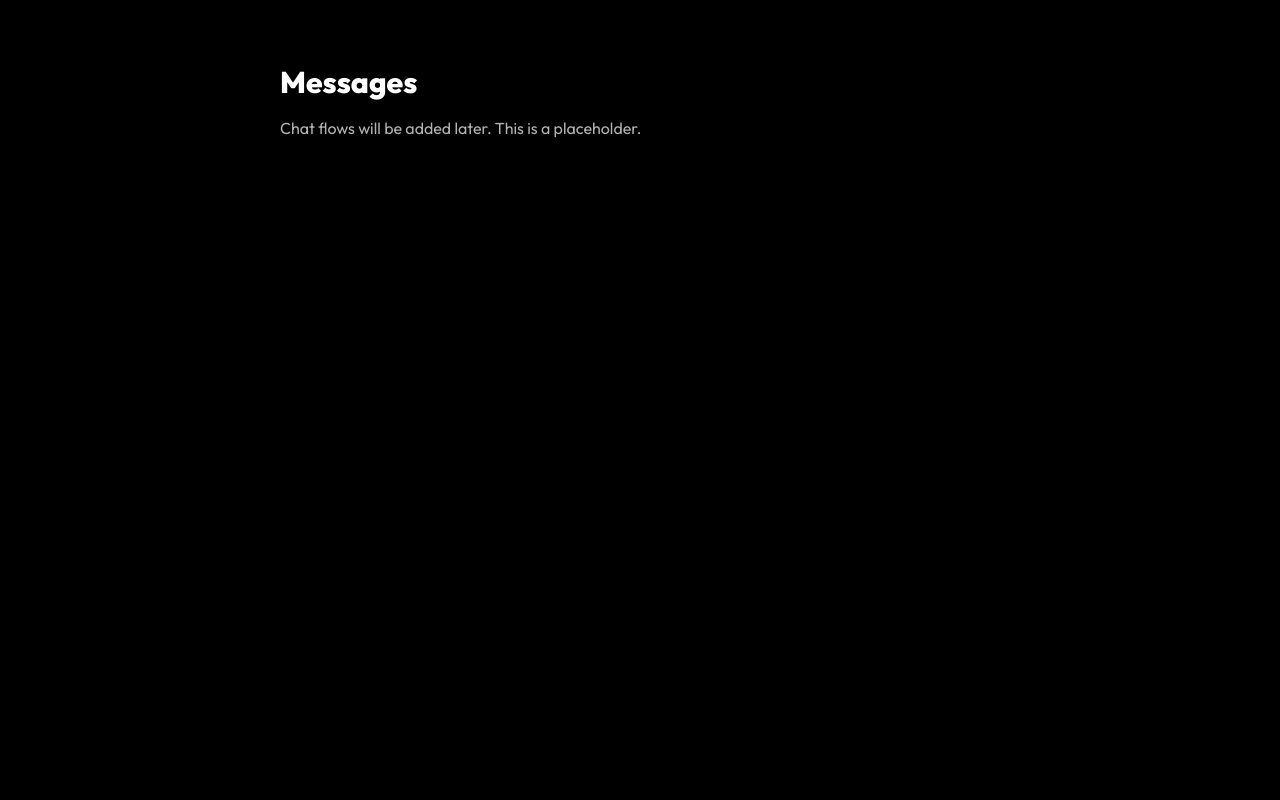
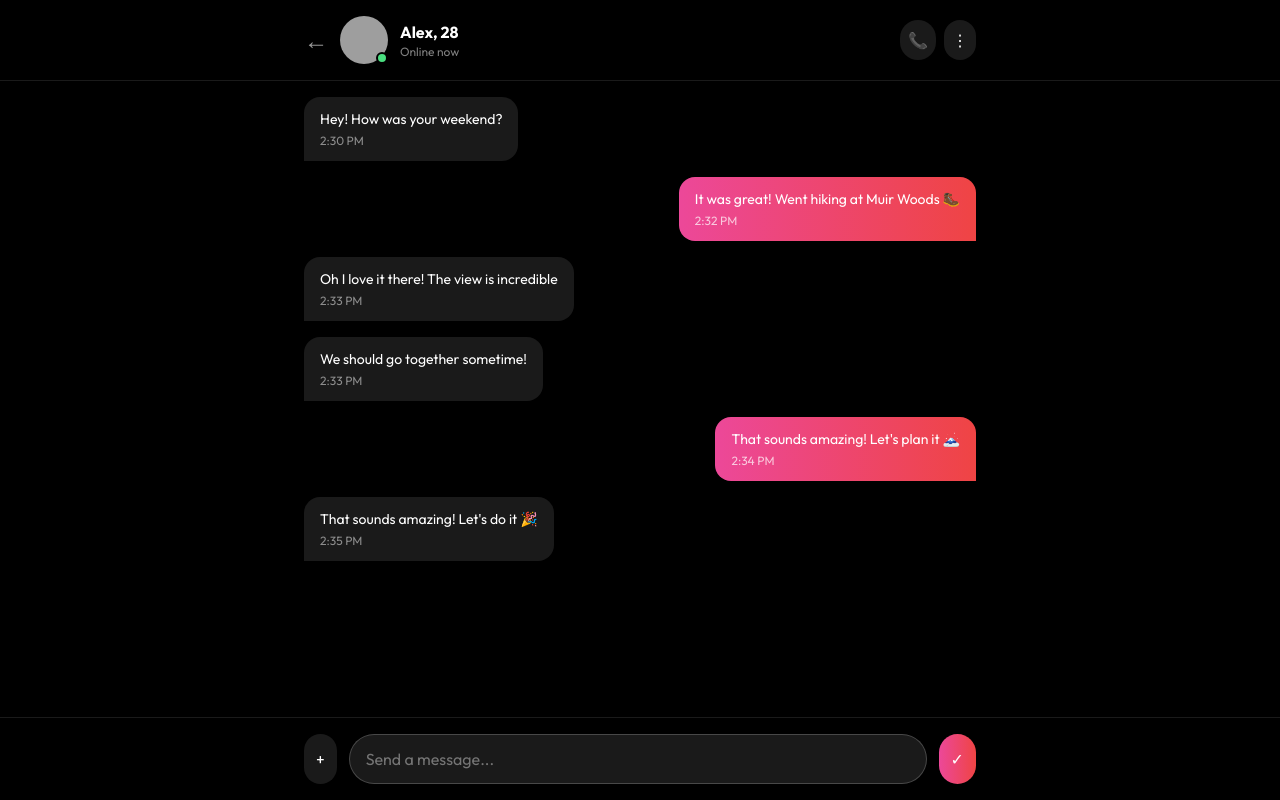
Before and after one commit to OneTeraByte7/Pika, a Next.js app in the folder client/: page /dating/messages in a window 1280 px wide. Built offline with nearby package versions, Linux system fonts and the light colour scheme; no server answers; grey boxes are pictures that could not be loaded.

Commit message:
end-to_end:messages

```diff
--- a/client/src/pages/dating/messages.tsx
+++ b/client/src/pages/dating/messages.tsx
@@ -1,8 +1,146 @@
+import { useRouter } from 'next/router';
+import Link from 'next/link';
+import { useState } from 'react';
+
+const chatData = {
+  '1': {
+    name: 'Alex',
+    age: 28,
+    image: 'https://images.unsplash.com/photo-1507003211169-0a1dd7228f2d?w=200&h=200&fit=crop',
+    online: true,
+    messages: [
+      { id: 1, sender: 'Alex', text: 'Hey! How was your weekend?', timestamp: '2:30 PM', isOwn: false },
+      { id: 2, sender: 'You', text: 'It was great! Went hiking at Muir Woods 🥾', timestamp: '2:32 PM', isOwn: true },
+      { id: 3, sender: 'Alex', text: 'Oh I love it there! The view is incredible', timestamp: '2:33 PM', isOwn: false },
+      { id: 4, sender: 'Alex', text: 'We should go together sometime!', timestamp: '2:33 PM', isOwn: false },
+      { id: 5, sender: 'You', text: "That sounds amazing! Let's plan it 🗻", timestamp: '2:34 PM', isOwn: true },
+      { id: 6, sender: 'Alex', text: "That sounds amazing! Let's do it 🎉", timestamp: '2:35 PM', isOwn: false },
+    ],
+  },
+};
+
 export default function Messages() {
+  const router = useRouter();
+  const { id } = router.query;
+  const [messageText, setMessageText] = useState('');
+  const [messages, setMessages] = useState(chatData['1' as keyof typeof chatData]?.messages || []);
+
+  const chat = chatData['1' as keyof typeof chatData];
+
+  const handleSendMessage = () => {
+    if (messageText.trim()) {
+      setMessages([
+        ...messages,
+        {
+          id: messages.length + 1,
+          sender: 'You',
+          text: messageText,
+          timestamp: new Date().toLocaleTimeString([], { hour: '2-digit', minute: '2-digit' }),
+          isOwn: true,
+        },
+      ]);
+      setMessageText('');
+    }
+  };
+
+  if (!chat) {
+    return (
+      <div className="min-h-screen bg-black pt-20 pb-12 flex items-center justify-center">
+        <div className="text-center">
+          <div className="text-6xl mb-4">💬</div>
+          <h1 className="text-2xl font-bold text-white mb-4">No conversation found</h1>
+          <Link href="/dating/matches" className="px-6 py-2 bg-blue-500 hover:bg-blue-600 text-white rounded-full font-semibold transition-all">
+            Back to Matches
+          </Link>
+        </div>
+      </div>
+    );
+  }
+
   return (
-    <div className="max-w-3xl mx-auto py-16 px-6">
-      <h1 className="text-3xl font-black text-white mb-4">Messages</h1>
-      <p className="text-white/70 mb-6">Chat flows will be added later. This is a placeholder.</p>
+    <div className="min-h-screen bg-black flex flex-col">
+      {/* Header */}
+      <div className="sticky top-0 z-10 bg-black/95 border-b border-white/10 backdrop-blur px-4 py-4">
+        <div className="max-w-2xl mx-auto flex items-center justify-between">
+          <div className="flex items-center gap-3">
+            <Link href="/dating/matches" className="text-white/60 hover:text-white text-2xl">
+              ←
+            </Link>
+            <div className="flex items-center gap-3">
+              <div className="relative">
+                <img
+                  src={chat.image}
+                  alt={chat.name}
+                  className="w-12 h-12 rounded-full object-cover"
+                />
+                {chat.online && (
+                  <div className="absolute bottom-0 right-0 w-3 h-3 bg-green-400 rounded-full border-2 border-black" />
+                )}
+              </div>
+              <div>
+                <h2 className="text-white font-bold">{chat.name}, {chat.age}</h2>
+                <p className="text-white/50 text-xs">{chat.online ? 'Online now' : 'Offline'}</p>
+              </div>
+            </div>
+          </div>
+          <div className="flex gap-2">
+            <button className="p-2 bg-white/10 hover:bg-white/20 text-white rounded-full transition-all">
+              📞
+            </button>
+            <button className="p-2 bg-white/10 hover:bg-white/20 text-white rounded-full transition-all">
+              ⋮
+            </button>
+          </div>
+        </div>
+      </div>
+
+      {/* Messages */}
+      <div className="flex-1 overflow-y-auto p-4">
+        <div className="max-w-2xl mx-auto space-y-4">
+          {messages.map((msg) => (
+            <div
+              key={msg.id}
+              className={`flex ${msg.isOwn ? 'justify-end' : 'justify-start'}`}
+            >
+              <div
+                className={`max-w-xs px-4 py-3 rounded-2xl ${
+                  msg.isOwn
+                    ? 'bg-gradient-to-r from-pink-500 to-red-500 text-white rounded-br-none'
+                    : 'bg-white/10 text-white rounded-bl-none'
+                }`}
+              >
+                <p className="text-sm">{msg.text}</p>
+                <p className={`text-xs mt-1 ${msg.isOwn ? 'text-white/70' : 'text-white/50'}`}>
+                  {msg.timestamp}
+                </p>
+              </div>
+            </div>
+          ))}
+        </div>
+      </div>
+
+      {/* Input */}
+      <div className="sticky bottom-0 bg-black/95 border-t border-white/10 backdrop-blur p-4">
+        <div className="max-w-2xl mx-auto flex gap-3">
+          <button className="p-3 bg-white/10 hover:bg-white/20 text-white rounded-full transition-all flex-shrink-0">
+            +
+          </button>
+          <input
+            type="text"
+            value={messageText}
+            onChange={(e) => setMessageText(e.target.value)}
+            onKeyPress={(e) => e.key === 'Enter' && handleSendMessage()}
+            placeholder="Send a message..."
+            className="flex-1 bg-white/10 border border-white/20 rounded-full px-4 py-3 text-white placeholder-white/40 focus:outline-none focus:border-white/40 transition-all"
+          />
+          <button
+            onClick={handleSendMessage}
+            className="p-3 bg-gradient-to-r from-pink-500 to-red-500 hover:from-pink-600 hover:to-red-600 text-white rounded-full transition-all flex-shrink-0"
+          >
+            ✓
+          </button>
+        </div>
+      </div>
     </div>
   );
 }
```
